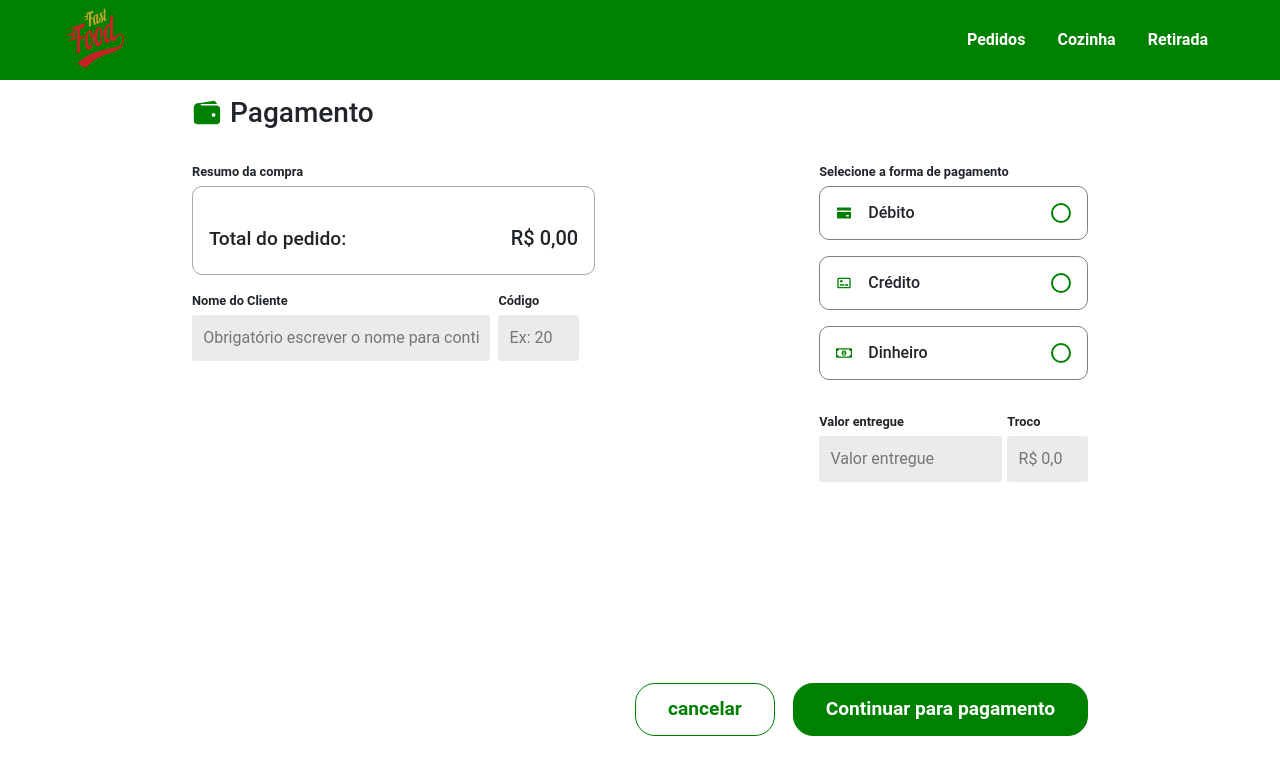
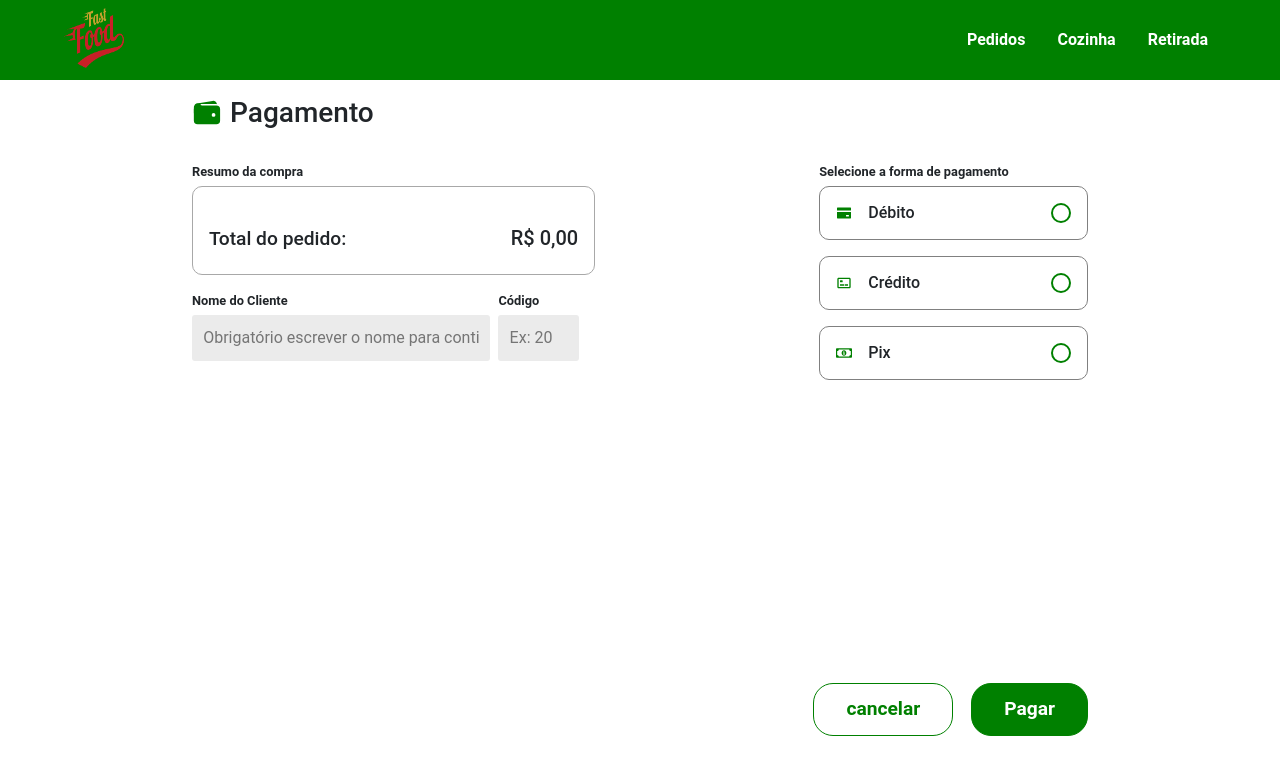
Before and after one commit to orloke/devio-test, a Next.js app: page /payment in a window 1280 px wide. Shown: the top 774 px of the page. Built offline with nearby package versions, Linux system fonts and the light colour scheme.

Commit message:
refactor: rename button

```diff
--- a/src/pages/payment/index.tsx
+++ b/src/pages/payment/index.tsx
@@ -109,28 +109,10 @@ export default function Payment() {
             />
             <PaymentMethod
               paymentType={setPaymentType}
-              id="Dinheiro"
+              id="Pix"
               icon={<FaRegMoneyBillAlt color="green" />}
-              nameMethod="Dinheiro"
+              nameMethod="Pix"
             />
-            <InfoClient>
-              <ComponentInput
-                type="number"
-                placeholder="Valor entregue"
-                width="68%"
-                marginTop="0"
-              >
-                <span className="subTitle">Valor entregue</span>
-              </ComponentInput>
-              <ComponentInput
-                type="number"
-                width="30%"
-                marginTop="0"
-                placeholder="R$ 0,00"
-              >
-                <span className="subTitle">Troco</span>
-              </ComponentInput>
-            </InfoClient>
           </Main>
         </Content>
         <DivButtons>
@@ -141,7 +123,7 @@ export default function Payment() {
           />
           <Button
             variant="fill"
-            text="Continuar para pagamento"
+            text="Pagar"
             ml={2}
             onclick={handleConfirmPayment}
           />
```
